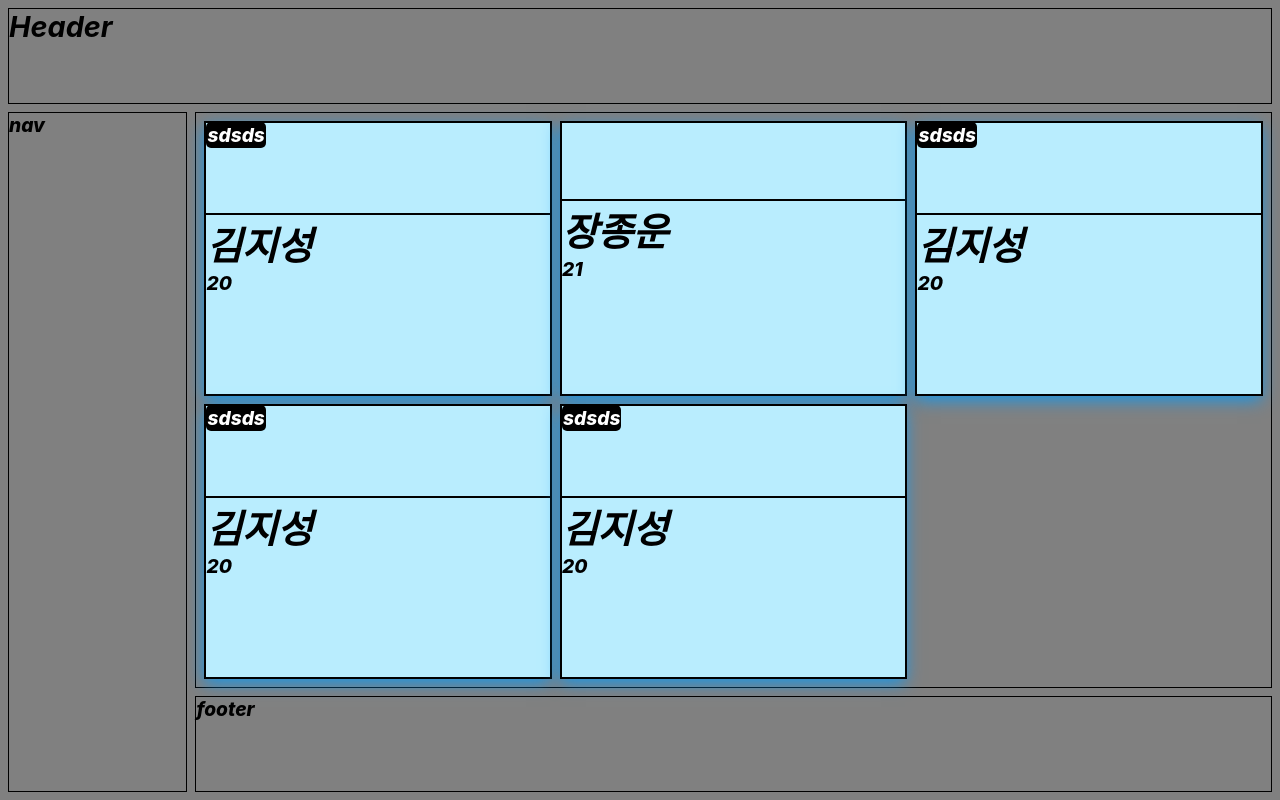
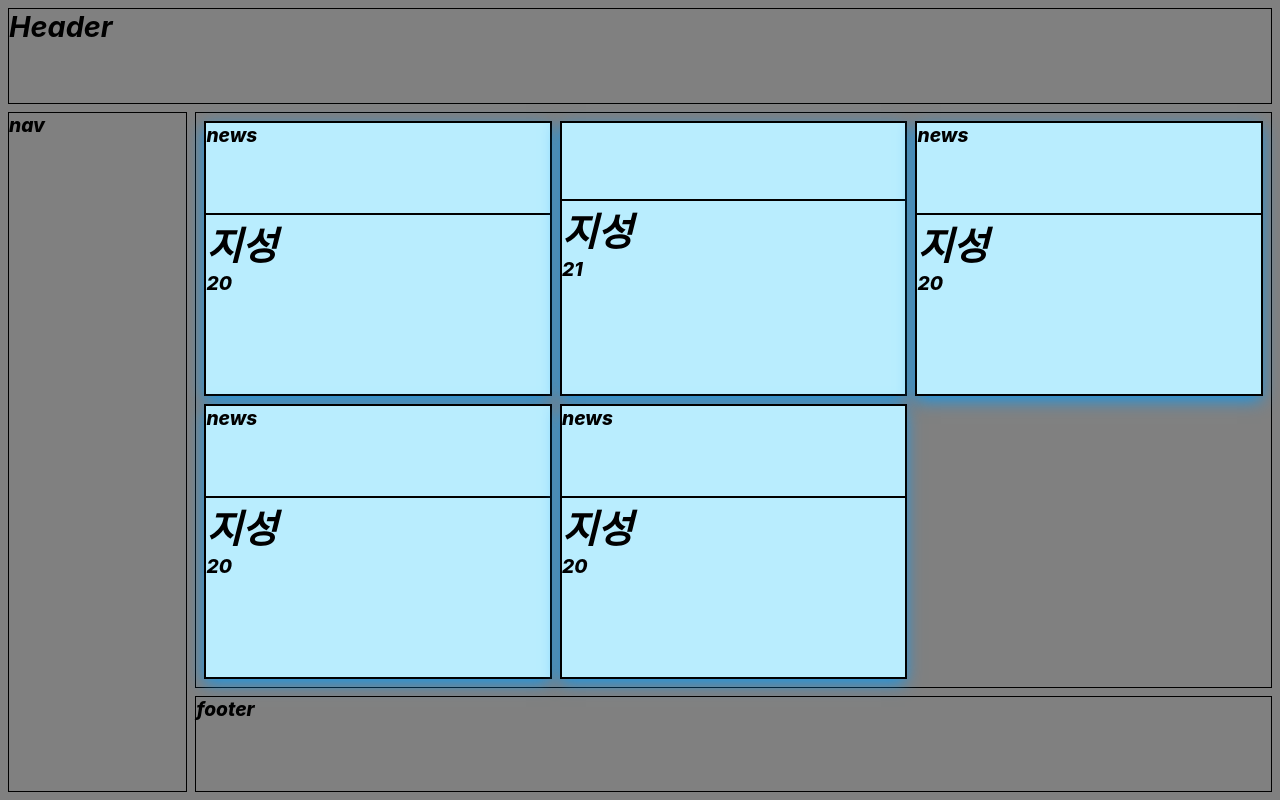
Before and after one commit to jisung24/react-library, a React (Create React App) app in the folder stupping/: page / in a window 1280 px wide. Built offline with nearby package versions, Linux system fonts and the light colour scheme.

Commit message:
react 1분공부.. 죄송합니다 스스로한테...

```diff
--- a/stupping/src/components/Card.jsx
+++ b/stupping/src/components/Card.jsx
@@ -1,5 +1,7 @@
 // 카드주인의 이름, 직업을 state로 변하게 만들어놓고 사용하면
 // 컴포넌트의 재사용성이 훨씬 더 높아지겠지????
+
+import Name from './Name';
 
 function UserCard({ news, name, age }){
     // let { name , age } = props객체...!!
@@ -16,12 +18,14 @@ function UserCard({ news, name, age }){
     return (
         <div className="user__card">
             <div className="user__image">
-                { news && <span className="user__new">sdsds</span> }
+                { news === true ? <span>news</span> : null }
+                {/* 그 이 컴포넌트의 값은 사용하는 곳에서 넣으니까
+                조건은 여기서 달아줘야돼! 그래야 값을 사용하는 곳에서
+                조건에 맞는 값이면 나타남.
+                */}
             </div>
             <div className="user__profile">
-                <h1 className="user__name">
-                    { name }
-                </h1>
+               <Name name="지성"/>
                 <p className="user__age">
                     { age }
                 </p>
--- /dev/null
+++ b/stupping/src/components/Name.jsx
@@ -0,0 +1,11 @@
+// 우리가 사용하다보니까 카드 안에있는 name도 컴포넌트로 재사용하고싶어!!
+function Name({ name }){
+
+    return (
+        <h1 className="user__name">
+            { name }
+        </h1>
+    )
+}
+
+export default Name;
```
